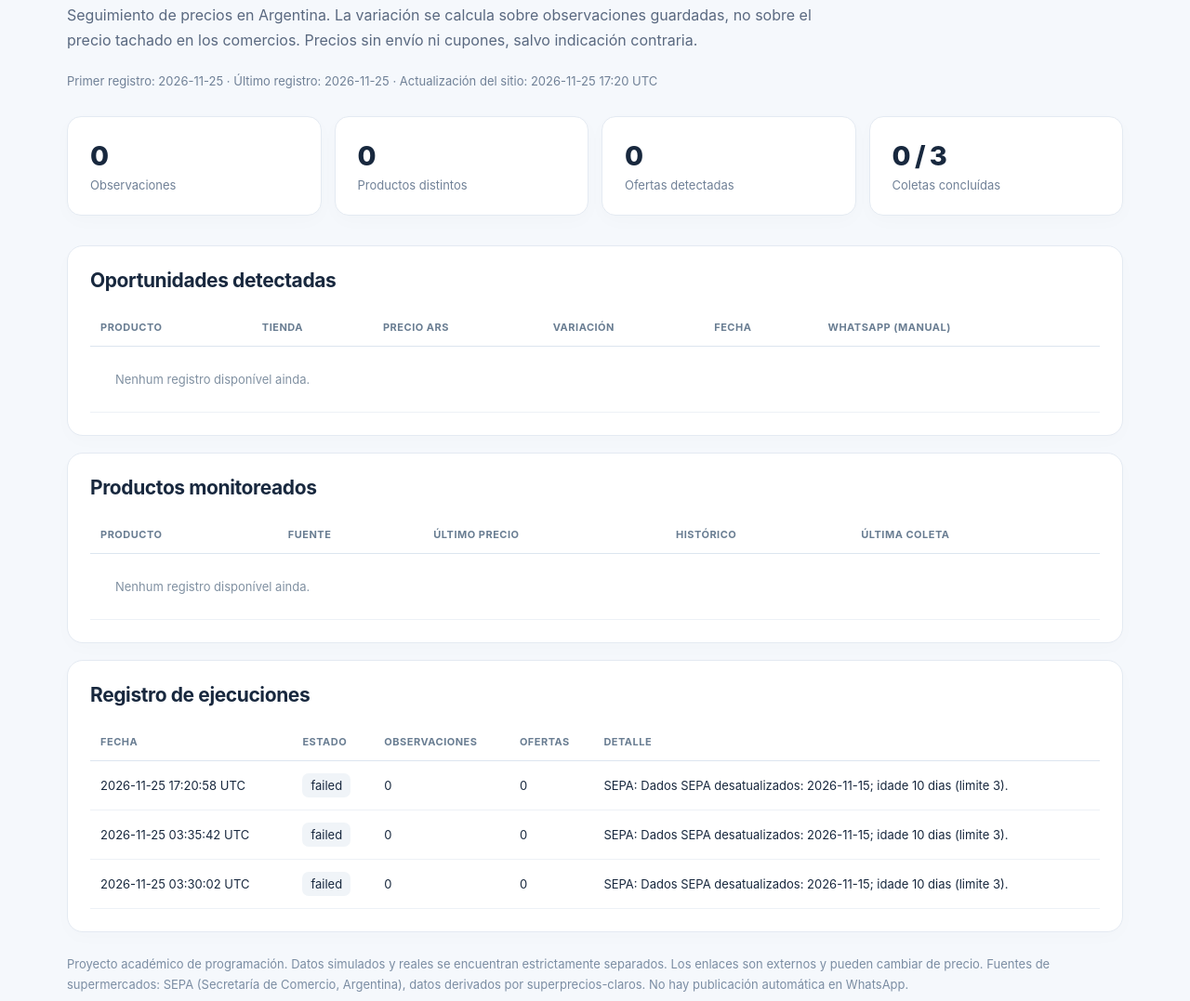
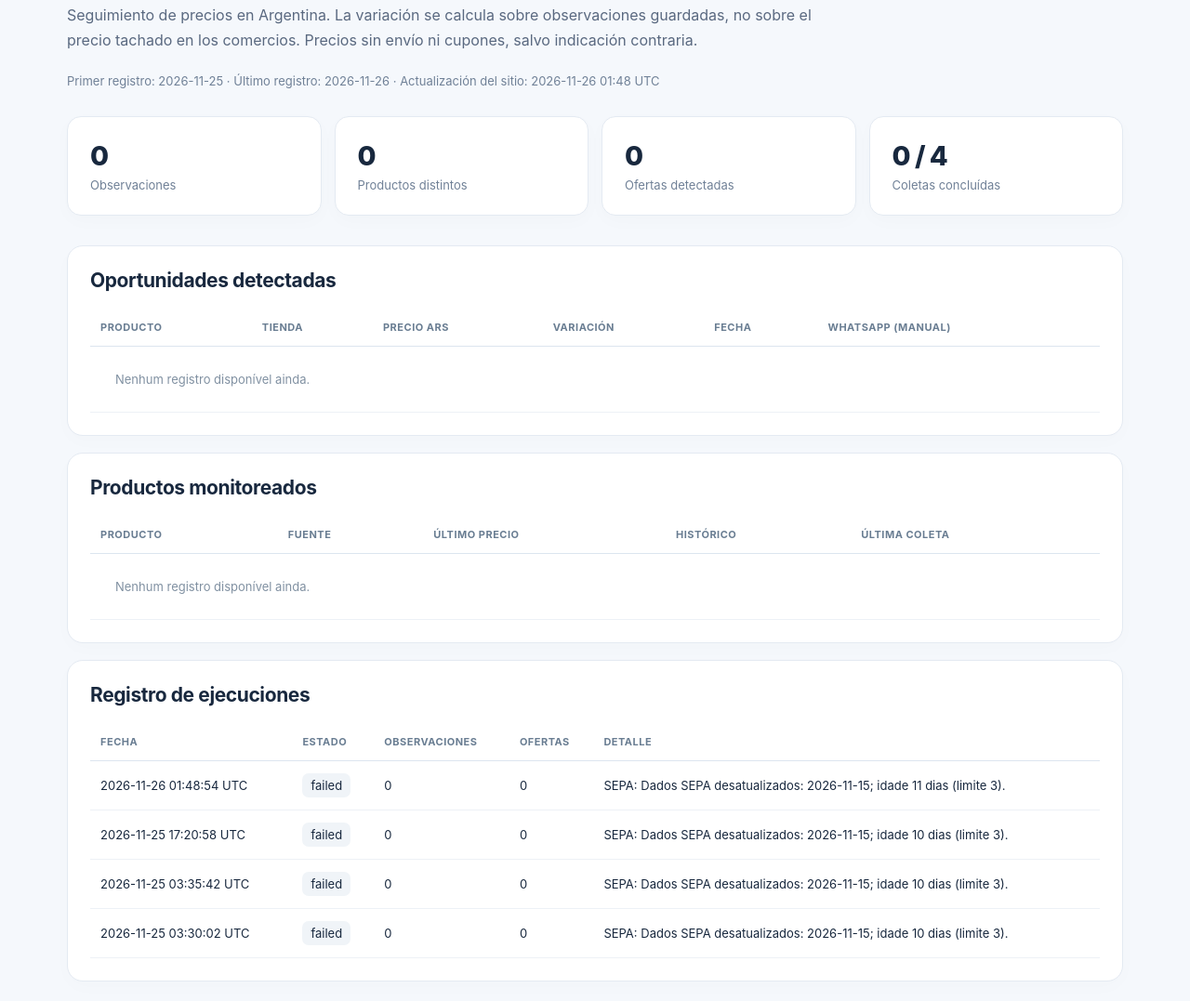
Before and after one commit to Wenz-W/promoradar-argentina, a plain HTML site: page docs/index.html in a window 1280 px wide. Shown: the part 211-1288 px from the top of the page at 93% size. Drawn offline with Linux system fonts and the light colour scheme.

Commit message:
data: registro de coleta 2026-11-26T01:48Z

```diff
--- a/docs/index.html
+++ b/docs/index.html
@@ -24,10 +24,10 @@ footer{margin-top:24px;font-size:13px;color:#7b8da3;line-height:1.65}
 <nav><a href="./index.html">Datos reales</a><a href="./demo.html">Demostración</a><a href="./catalogo.html">Catálogo de ofertas</a></nav></header>
 <main><span class="banner">SIN COLECTAS REALES TODAVÍA</span><h1>Monitoreo real — Argentina</h1>
 <p class="intro">Seguimiento de precios en Argentina. La variación se calcula sobre observaciones guardadas, no sobre el precio tachado en los comercios. Precios sin envío ni cupones, salvo indicación contraria.</p>
-<p class="smallprint">Primer registro: 2026-11-25 · Último registro: 2026-11-25 · Actualización del sitio: 2026-11-25 17:20 UTC</p>
-<div class="stats"><div class="stat"><div class="stat-val">0</div><div class="stat-name">Observaciones</div></div><div class="stat"><div class="stat-val">0</div><div class="stat-name">Productos distintos</div></div><div class="stat"><div class="stat-val">0</div><div class="stat-name">Ofertas detectadas</div></div><div class="stat"><div class="stat-val">0 / 3</div><div class="stat-name">Coletas concluídas</div></div></div>
+<p class="smallprint">Primer registro: 2026-11-25 · Último registro: 2026-11-26 · Actualización del sitio: 2026-11-26 01:48 UTC</p>
+<div class="stats"><div class="stat"><div class="stat-val">0</div><div class="stat-name">Observaciones</div></div><div class="stat"><div class="stat-val">0</div><div class="stat-name">Productos distintos</div></div><div class="stat"><div class="stat-val">0</div><div class="stat-name">Ofertas detectadas</div></div><div class="stat"><div class="stat-val">0 / 4</div><div class="stat-name">Coletas concluídas</div></div></div>
 <section><h2>Oportunidades detectadas</h2><div class="tbl"><table><thead><tr><th>Producto</th><th>Tienda</th><th>Precio ARS</th><th>Variación</th><th>Fecha</th><th>WhatsApp (manual)</th></tr></thead><tbody><tr><td colspan="6" class="empty">Nenhum registro disponível ainda.</td></tr></tbody></table></div></section>
 <section><h2>Productos monitoreados</h2><div class="tbl"><table><thead><tr><th>Producto</th><th>Fuente</th><th>Último precio</th><th>Histórico</th><th>Última coleta</th></tr></thead><tbody><tr><td colspan="6" class="empty">Nenhum registro disponível ainda.</td></tr></tbody></table></div></section>
-<section><h2>Registro de ejecuciones</h2><div class="tbl"><table><thead><tr><th>Fecha</th><th>Estado</th><th>Observaciones</th><th>Ofertas</th><th>Detalle</th></tr></thead><tbody><tr><td>2026-11-25 17:20:58 UTC</td><td><span class="state">failed</span></td><td>0</td><td>0</td><td>SEPA: Dados SEPA desatualizados: 2026-11-15; idade 10 dias (limite 3).</td></tr><tr><td>2026-11-25 03:35:42 UTC</td><td><span class="state">failed</span></td><td>0</td><td>0</td><td>SEPA: Dados SEPA desatualizados: 2026-11-15; idade 10 dias (limite 3).</td></tr><tr><td>2026-11-25 03:30:02 UTC</td><td><span class="state">failed</span></td><td>0</td><td>0</td><td>SEPA: Dados SEPA desatualizados: 2026-11-15; idade 10 dias (limite 3).</td></tr></tbody></table></div></section>
+<section><h2>Registro de ejecuciones</h2><div class="tbl"><table><thead><tr><th>Fecha</th><th>Estado</th><th>Observaciones</th><th>Ofertas</th><th>Detalle</th></tr></thead><tbody><tr><td>2026-11-26 01:48:54 UTC</td><td><span class="state">failed</span></td><td>0</td><td>0</td><td>SEPA: Dados SEPA desatualizados: 2026-11-15; idade 11 dias (limite 3).</td></tr><tr><td>2026-11-25 17:20:58 UTC</td><td><span class="state">failed</span></td><td>0</td><td>0</td><td>SEPA: Dados SEPA desatualizados: 2026-11-15; idade 10 dias (limite 3).</td></tr><tr><td>2026-11-25 03:35:42 UTC</td><td><span class="state">failed</span></td><td>0</td><td>0</td><td>SEPA: Dados SEPA desatualizados: 2026-11-15; idade 10 dias (limite 3).</td></tr><tr><td>2026-11-25 03:30:02 UTC</td><td><span class="state">failed</span></td><td>0</td><td>0</td><td>SEPA: Dados SEPA desatualizados: 2026-11-15; idade 10 dias (limite 3).</td></tr></tbody></table></div></section>
 </main><footer>Proyecto académico de programación. Datos simulados y reales se encuentran estrictamente separados. Los enlaces son externos y pueden cambiar de precio. Fuentes de supermercados: SEPA (Secretaría de Comercio, Argentina), datos derivados por superprecios-claros. No hay publicación automática en WhatsApp.</footer>
 </div><script>document.querySelectorAll('.copy').forEach(b=>b.addEventListener('click',async()=>{try{await navigator.clipboard.writeText(JSON.parse(b.dataset.text));b.textContent='Copiado';}catch(e){alert('Copiado no disponible; usa un navegador HTTPS.');}}));</script></body></html>
--- a/docs/ofertas.json
+++ b/docs/ofertas.json
@@ -1,5 +1,5 @@
 {
-  "generated_at": "2026-11-25T17:20:58.661955+00:00",
+  "generated_at": "2026-11-26T01:48:55.182014+00:00",
   "mode": "real",
   "max_age_hours": 30.0,
   "max_offer_days": 7.0,
--- a/docs/runs.csv
+++ b/docs/runs.csv
@@ -2,3 +2,4 @@ run_id,started_at,status,observations_count,offers_count,error
 501f45f71685470e8a927bf0782475f6,2026-11-25T03:30:02.293679+00:00,failed,0,0,SEPA: Dados SEPA desatualizados: 2026-11-15; idade 10 dias (limite 3).
 efaddce5d856470fadd1bf6e8f4f0b16,2026-11-25T03:35:42.852713+00:00,failed,0,0,SEPA: Dados SEPA desatualizados: 2026-11-15; idade 10 dias (limite 3).
 1b2c60947515499984b0f92dd95f05f6,2026-11-25T17:20:58.247293+00:00,failed,0,0,SEPA: Dados SEPA desatualizados: 2026-11-15; idade 10 dias (limite 3).
+59685aaa9d294a0e8db5d5f294434821,2026-11-26T01:48:54.873540+00:00,failed,0,0,SEPA: Dados SEPA desatualizados: 2026-11-15; idade 11 dias (limite 3).
```
Also changed, not shown: 1 other file.
